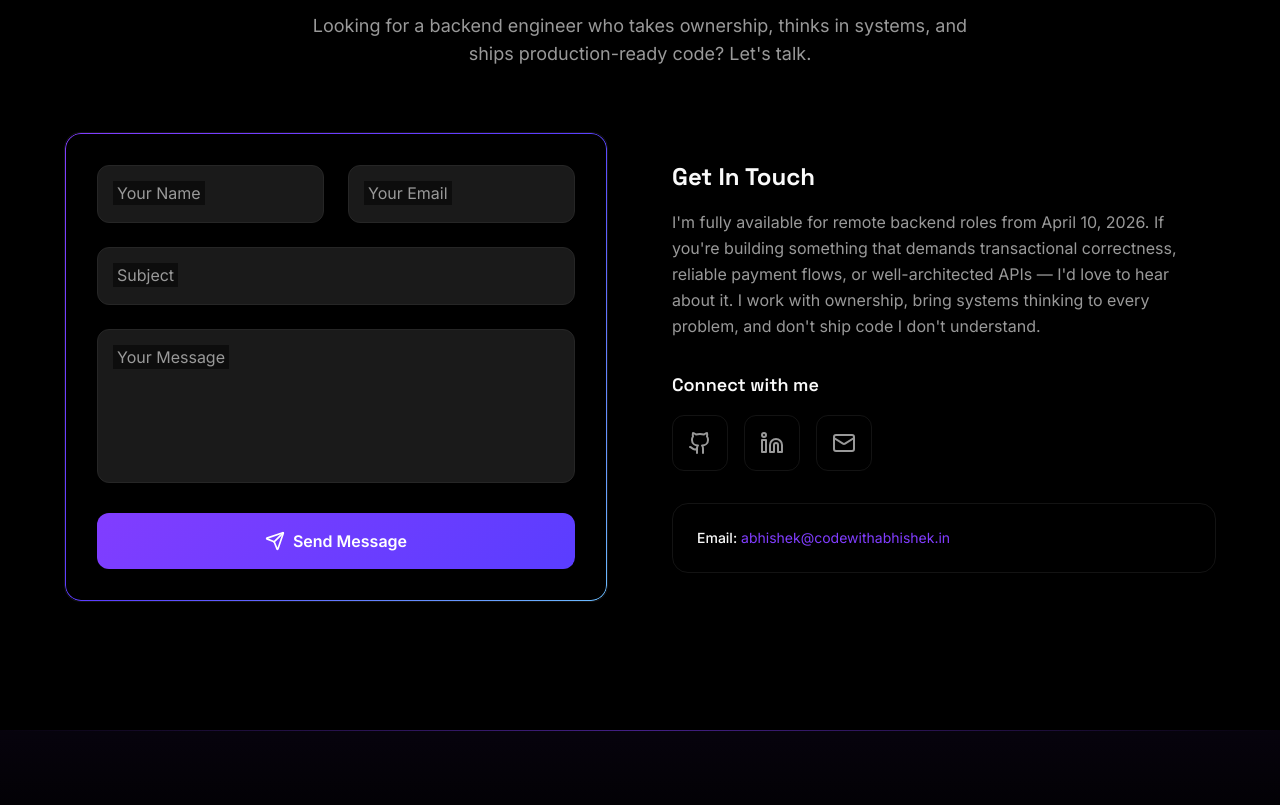
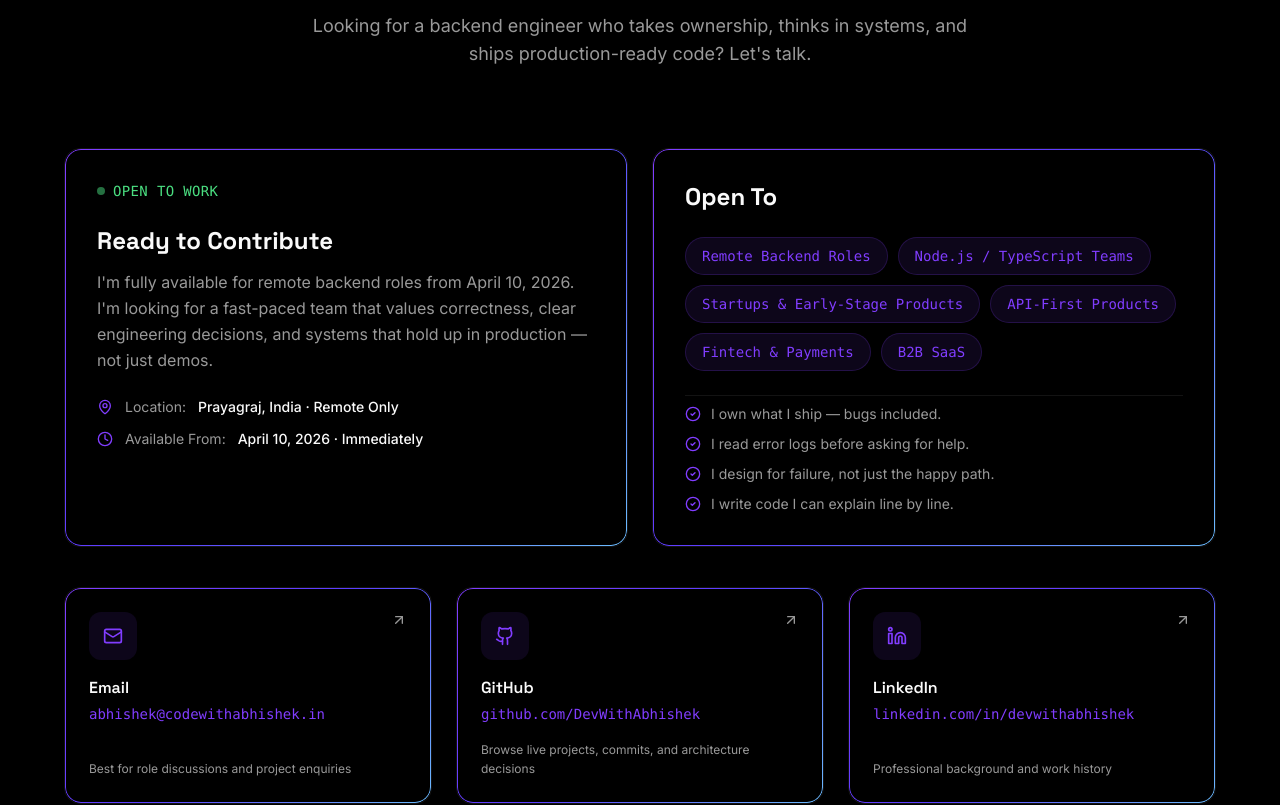
Before and after one commit to DevWithAbhishek/portfolio, a React (Vite) app: page / in a window 1280 px wide. Shown: the part 6160-6965 px from the top of the page. Built offline with nearby package versions, Linux system fonts and the light colour scheme; the HTML template or start-up script is replaced by a standard one.

Commit message:
feat(contact): add updated contact section

```diff
--- a/src/components/Contact.tsx
+++ b/src/components/Contact.tsx
@@ -1,60 +1,57 @@
-import { useState } from 'react';
-import { Send, Github, Linkedin, Mail } from 'lucide-react';
-import { toast } from '@/hooks/use-toast';
+import { Github, Linkedin, Mail, MapPin, Clock, ArrowUpRight, CheckCircle2 } from 'lucide-react';
 
-const socialLinks = [
+const contactLinks = [
+  {
+    name: 'Email',
+    icon: Mail,
+    label: 'abhishek@codewithabhishek.in',
+    url: 'mailto:abhishek@codewithabhishek.in',
+    description: 'Best for role discussions and project enquiries',
+  },
   {
     name: 'GitHub',
     icon: Github,
+    label: 'github.com/DevWithAbhishek',
     url: 'https://github.com/DevWithAbhishek',
+    description: 'Browse live projects, commits, and architecture decisions',
   },
   {
     name: 'LinkedIn',
     icon: Linkedin,
+    label: 'linkedin.com/in/devwithabhishek',
     url: 'https://www.linkedin.com/in/devwithabhishek/',
-  },
-  {
-    name: 'Email',
-    icon: Mail,
-    url: 'mailto:abhishek@codewithabhishek.in',
+    description: 'Professional background and work history',
   },
 ];
 
+const openTo = [
+  'Remote Backend Roles',
+  'Node.js / TypeScript Teams',
+  'Startups & Early-Stage Products',
+  'API-First Products',
+  'Fintech & Payments',
+  'B2B SaaS',
+];
+
+const quickFacts = [
+  { icon: MapPin, label: 'Location', value: 'Prayagraj, India · Remote Only' },
+  { icon: Clock, label: 'Available From', value: 'April 10, 2026 · Immediately' },
+];
+
+const values = [
+  'I own what I ship — bugs included.',
+  'I read error logs before asking for help.',
+  'I design for failure, not just the happy path.',
+  'I write code I can explain line by line.',
+];
+
 export const Contact = () => {
-  const [formData, setFormData] = useState({
-    name: '',
-    email: '',
-    subject: '',
-    message: '',
-  });
-  const [isSubmitting, setIsSubmitting] = useState(false);
+  return (
+    <section id="contact" className="py-24 md:py-32 relative spotlight">
+      <div className="container mx-auto px-6">
 
-  const handleSubmit = async (e: React.FormEvent) => {
-    e.preventDefault();
-    setIsSubmitting(true);
-
-    // Create mailto link with form data
-    const mailtoLink = `mailto:abhishek@codewithabhishek.in?subject=${encodeURIComponent(
-      formData.subject
-    )}&body=${encodeURIComponent(
-      `Name: ${formData.name}\nEmail: ${formData.email}\n\nMessage:\n${formData.message}`
-    )}`;
-
-    window.location.href = mailtoLink;
-
-    toast({
-      title: 'Opening email client...',
-      description: 'Your message is ready to send!',
-    });
-
-    setFormData({ name: '', email: '', subject: '', message: '' });
-    setIsSubmitting(false);
-  };
-
-  return (
-    <section id="contact" className="py-24 md:py-32 relative spotlight min-h-screen flex items-center">
-      <div className="container mx-auto px-6">
-        <div className="text-center mb-16">
+        {/* Header */}
+        <div className="text-center mb-20">
           <h2 className="section-title">
             Let's Build Something{' '}
             <span className="gradient-text">Reliable Together</span>
@@ -64,127 +61,87 @@ export const Contact = () => {
           </p>
         </div>
 
-        <div className="grid lg:grid-cols-2 gap-16 max-w-6xl mx-auto">
-          {/* Contact Form */}
-          <div className="card-glass gradient-border p-8">
-            <form onSubmit={handleSubmit} className="space-y-6">
-              <div className="grid sm:grid-cols-2 gap-6">
-                <div className="relative">
-                  <input
-                    type="text"
-                    id="name"
-                    value={formData.name}
-                    onChange={(e) => setFormData({ ...formData, name: e.target.value })}
-                    required
-                    className="peer w-full px-4 py-4 rounded-lg bg-muted border border-border focus:border-primary focus:ring-1 focus:ring-primary transition-colors outline-none placeholder-transparent"
-                    placeholder="Name"
-                  />
-                  <label
-                    htmlFor="name"
-                    className="absolute left-4 -top-2.5 px-1 text-sm text-muted-foreground bg-card transition-all peer-placeholder-shown:top-4 peer-placeholder-shown:text-base peer-focus:-top-2.5 peer-focus:text-sm peer-focus:text-primary"
-                  >
-                    Your Name
-                  </label>
-                </div>
-                <div className="relative">
-                  <input
-                    type="email"
-                    id="email"
-                    value={formData.email}
-                    onChange={(e) => setFormData({ ...formData, email: e.target.value })}
-                    required
-                    className="peer w-full px-4 py-4 rounded-lg bg-muted border border-border focus:border-primary focus:ring-1 focus:ring-primary transition-colors outline-none placeholder-transparent"
-                    placeholder="Email"
-                  />
-                  <label
-                    htmlFor="email"
-                    className="absolute left-4 -top-2.5 px-1 text-sm text-muted-foreground bg-card transition-all peer-placeholder-shown:top-4 peer-placeholder-shown:text-base peer-focus:-top-2.5 peer-focus:text-sm peer-focus:text-primary"
-                  >
-                    Your Email
-                  </label>
-                </div>
+        <div className="max-w-6xl mx-auto space-y-10">
+
+          {/* Top row: availability + open to */}
+          <div className="grid md:grid-cols-2 gap-6">
+
+            {/* Availability */}
+            <div className="card-glass gradient-border p-8 space-y-6">
+              <div className="flex items-center gap-2">
+                <span className="w-2 h-2 rounded-full bg-green-400 animate-pulse" />
+                <span className="text-green-400 font-mono text-sm font-medium tracking-wide uppercase">
+                  Open to Work
+                </span>
               </div>
-              <div className="relative">
-                <input
-                  type="text"
-                  id="subject"
-                  value={formData.subject}
-                  onChange={(e) => setFormData({ ...formData, subject: e.target.value })}
-                  required
-                  className="peer w-full px-4 py-4 rounded-lg bg-muted border border-border focus:border-primary focus:ring-1 focus:ring-primary transition-colors outline-none placeholder-transparent"
-                  placeholder="Subject"
-                />
-                <label
-                  htmlFor="subject"
-                  className="absolute left-4 -top-2.5 px-1 text-sm text-muted-foreground bg-card transition-all peer-placeholder-shown:top-4 peer-placeholder-shown:text-base peer-focus:-top-2.5 peer-focus:text-sm peer-focus:text-primary"
-                >
-                  Subject
-                </label>
+              <div>
+                <h3 className="font-display text-2xl font-bold mb-3">Ready to Contribute</h3>
+                <p className="text-muted-foreground leading-relaxed">
+                  I'm fully available for remote backend roles from April 10, 2026. I'm looking for a fast-paced team that values correctness, clear engineering decisions, and systems that hold up in production — not just demos.
+                </p>
               </div>
-              <div className="relative">
-                <textarea
-                  id="message"
-                  value={formData.message}
-                  onChange={(e) => setFormData({ ...formData, message: e.target.value })}
-                  required
-                  rows={5}
-                  className="peer w-full px-4 py-4 rounded-lg bg-muted border border-border focus:border-primary focus:ring-1 focus:ring-primary transition-colors outline-none resize-none placeholder-transparent"
-                  placeholder="Message"
-                />
-                <label
-                  htmlFor="message"
-                  className="absolute left-4 -top-2.5 px-1 text-sm text-muted-foreground bg-card transition-all peer-placeholder-shown:top-4 peer-placeholder-shown:text-base peer-focus:-top-2.5 peer-focus:text-sm peer-focus:text-primary"
-                >
-                  Your Message
-                </label>
-              </div>
-              <button
-                type="submit"
-                disabled={isSubmitting}
-                className="btn-gradient text-primary-foreground w-full flex items-center justify-center gap-2 disabled:opacity-50"
-              >
-                <Send className="w-5 h-5" />
-                {isSubmitting ? 'Sending...' : 'Send Message'}
-              </button>
-            </form>
-          </div>
-
-          {/* Contact Info */}
-          <div className="flex flex-col justify-center space-y-8">
-            <div>
-              <h3 className="font-display text-2xl font-bold mb-4">Get In Touch</h3>
-              <p className="text-muted-foreground leading-relaxed">
-                I'm fully available for remote backend roles from April 10, 2026. If you're building something that demands transactional correctness, reliable payment flows, or well-architected APIs — I'd love to hear about it. I work with ownership, bring systems thinking to every problem, and don't ship code I don't understand.
-              </p>
-            </div>
-
-            <div className="space-y-4">
-              <h4 className="font-display font-semibold text-lg">Connect with me</h4>
-              <div className="flex gap-4">
-                {socialLinks.map((social) => (
-                  <a
-                    key={social.name}
-                    href={social.url}
-                    target="_blank"
-                    rel="noopener noreferrer"
-                    className="group w-14 h-14 rounded-xl glass flex items-center justify-center hover:bg-primary/10 transition-all duration-300"
-                    aria-label={social.name}
-                  >
-                    <social.icon className="w-6 h-6 text-muted-foreground group-hover:text-primary group-hover:scale-110 transition-all duration-300" />
-                  </a>
+              <div className="space-y-3">
+                {quickFacts.map((fact) => (
+                  <div key={fact.label} className="flex items-center gap-3 text-sm">
+                    <fact.icon className="w-4 h-4 text-primary flex-shrink-0" />
+                    <span className="text-muted-foreground">{fact.label}:</span>
+                    <span className="font-medium">{fact.value}</span>
+                  </div>
                 ))}
               </div>
             </div>
 
-            <div className="card-glass p-6">
-              <p className="text-muted-foreground text-sm">
-                <span className="text-foreground font-medium">Email:</span>{' '}
-                <a href="mailto:abhishek@codewithabhishek.in" className="text-primary hover:underline">
-                  abhishek@codewithabhishek.in
-                </a>
-              </p>
+            {/* Open to */}
+            <div className="card-glass gradient-border p-8 space-y-6">
+              <h3 className="font-display text-2xl font-bold">Open To</h3>
+              <div className="flex flex-wrap gap-2.5">
+                {openTo.map((tag) => (
+                  <span
+                    key={tag}
+                    className="px-4 py-2 rounded-full text-sm font-mono font-medium bg-primary/10 text-primary border border-primary/20"
+                  >
+                    {tag}
+                  </span>
+                ))}
+              </div>
+              <div className="pt-2 border-t border-border/50 space-y-2.5">
+                {values.map((v) => (
+                  <div key={v} className="flex items-start gap-2.5 text-sm text-muted-foreground">
+                    <CheckCircle2 className="w-4 h-4 text-primary flex-shrink-0 mt-0.5" />
+                    <span>{v}</span>
+                  </div>
+                ))}
+              </div>
             </div>
           </div>
+
+          {/* Bottom row: contact cards */}
+          <div className="grid sm:grid-cols-3 gap-6">
+            {contactLinks.map((link) => (
+              <a
+                key={link.name}
+                href={link.url}
+                target={link.name !== 'Email' ? '_blank' : undefined}
+                rel="noopener noreferrer"
+                className="card-glass gradient-border p-6 group flex flex-col gap-4 hover:border-primary/40 transition-colors duration-300"
+              >
+                <div className="flex items-start justify-between">
+                  <div className="w-12 h-12 rounded-xl bg-primary/10 flex items-center justify-center group-hover:bg-primary/20 transition-colors duration-300">
+                    <link.icon className="w-5 h-5 text-primary" />
+                  </div>
+                  <ArrowUpRight className="w-4 h-4 text-muted-foreground group-hover:text-primary group-hover:translate-x-0.5 group-hover:-translate-y-0.5 transition-all duration-300" />
+                </div>
+                <div>
+                  <p className="font-display font-semibold text-base mb-1">{link.name}</p>
+                  <p className="text-primary text-sm font-mono truncate">{link.label}</p>
+                </div>
+                <p className="text-muted-foreground text-xs leading-relaxed mt-auto">
+                  {link.description}
+                </p>
+              </a>
+            ))}
+          </div>
+
         </div>
       </div>
     </section>
```
